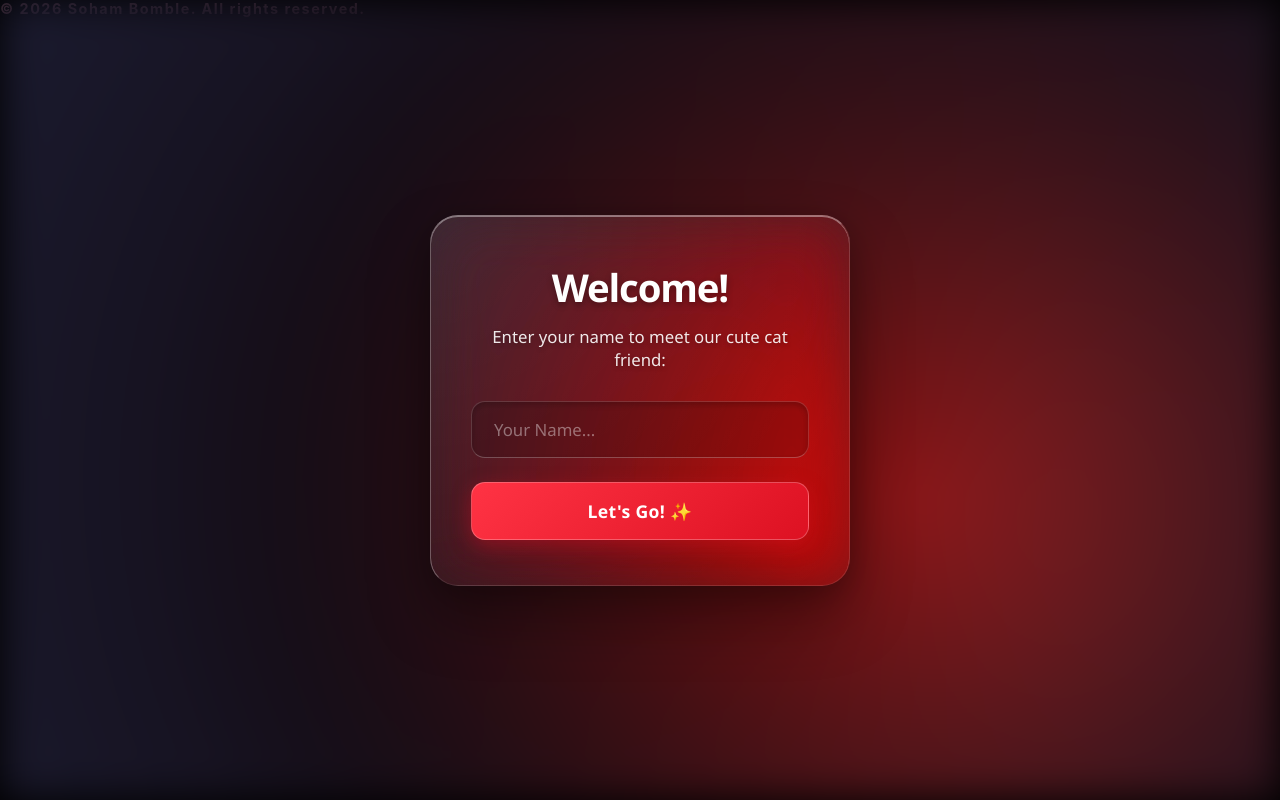
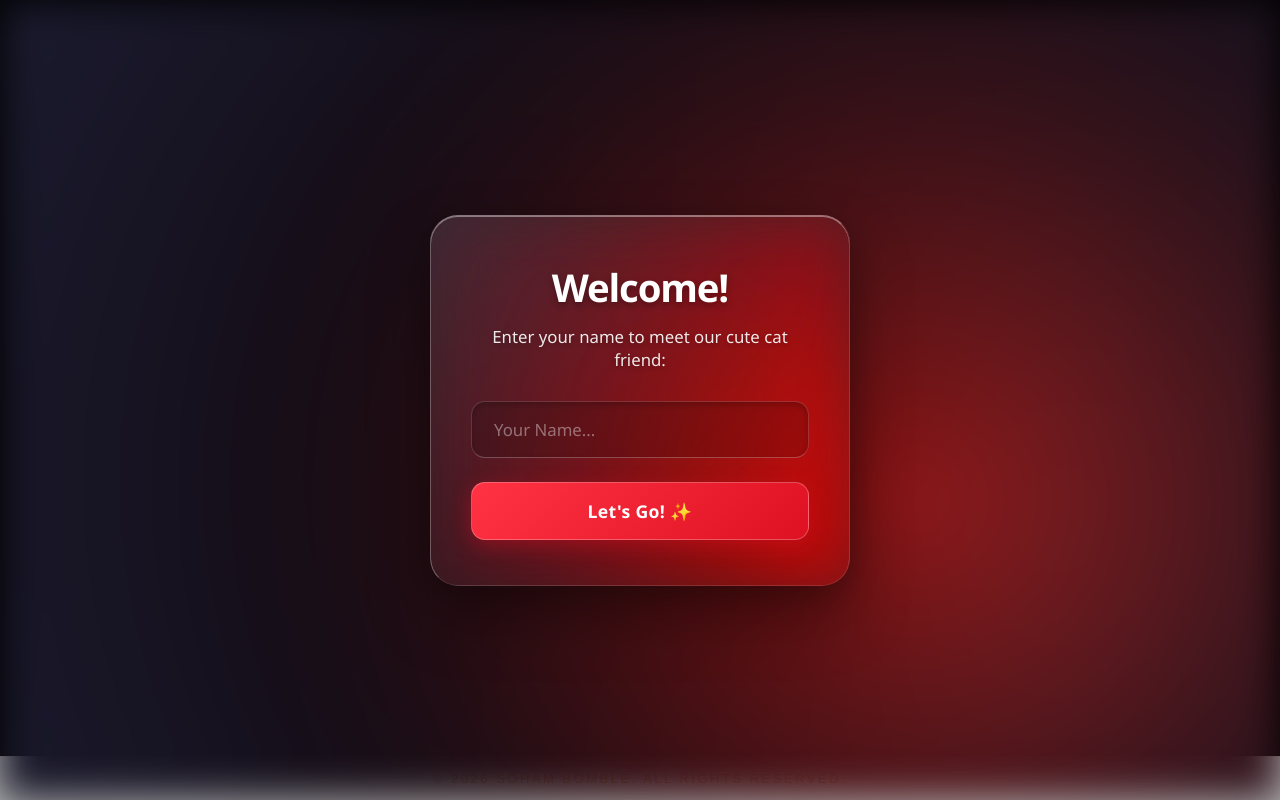
Before and after one commit to bomblesoham21-svg/Cute-Cat-Animation, a plain HTML site: page index.html in a window 1280 px wide. Drawn offline with nearby package versions, Linux system fonts and the light colour scheme; animation ran at ten frames a second.

Commit message:
Update style.css

```diff
--- a/css/style.css
+++ b/css/style.css
@@ -363,11 +363,19 @@ body::after {
 
 
 #footer {
-    /* Rich Editorial Typography */
-    font-family: 'Playfair Display', 'Didot', 'Inter', serif;
-    font-weight: 700;
-    font-size: 0.9rem;
-    text-align: 'center';    /* Deep Satin Burgundy - incredible contrast on pale pink/white */
-    color: #3d2830;
-    letter-spacing: 1.5px; /* High-end fashion branding feel */
+  position: fixed;
+  bottom: 0;
+  left: 0;
+  width: 100%;
+  text-align: center;
+  padding: 14px 0;
+  font-family: 'Didact Gothic', sans-serif;
+  font-size: 13px;
+  letter-spacing: 2.5px;
+  text-transform: uppercase;
+  color: #b08d57;
+  background: rgba(255, 255, 255, 0.72);
+  backdrop-filter: blur(8px);
+  -webkit-backdrop-filter: blur(8px);
+  border-top: 1px solid rgba(176, 141, 87, 0.25);
 }
```
